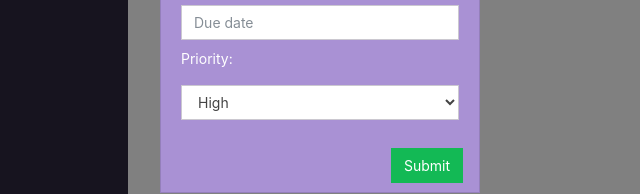
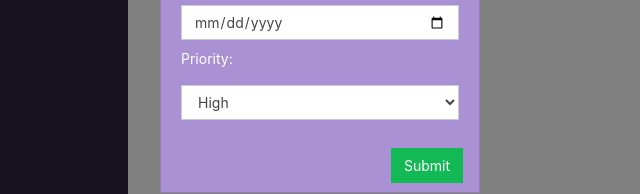
Before and after one commit to 300ms/Todo-List, a website built with webpack: page dist/index.html in a window 1280 px wide. Shown: the part 228-422 px from the top of the page, 128-768 px from the left. Built offline with nearby package versions, Linux system fonts and the light colour scheme.

Commit message:
add form input validation

```diff
--- a/src/UI.js
+++ b/src/UI.js
@@ -23,7 +23,7 @@ class UI {
 
         <div class="d-none" id="showEditFrom" style="width: 100%;">
           <form class="form-inline my-2 my-lg-0 justify-content-between" id ="project-name-form" autocomplete="off" style="width: 100%;">
-            <input class="form-control mr-sm-2" type="text" placeholder="New Project Name" name = 'title' style="width: 10rem;">
+            <input class="form-control mr-sm-2" type="text" placeholder="New Project Name" name = 'title' style="width: 10rem;" required />
             <button class="btn btn-success text-center px-0 mx-1 saveProject" type="button" style="width: 4rem;">save</button>
             <button class="btn btn-danger text-center px-0 mx-1 cancelProject" type="button" style="width: 4rem;">cancel</button>
           </form>
@@ -46,9 +46,9 @@ class UI {
         <div class="card-header">Add Task</div>
         <div class="cardBody">
           <input type="hidden" id="current-project" name="currentProject" value="${title}">
-          <input class="form-control mr-sm-2 my-2 todo-name" type="text" placeholder="Task Name" name = 'name'>
-          <input class="form-control mr-sm-2 my-2 todo-desc" type="text" placeholder="Task Description" name = 'desc'>
-          <input class="form-control mr-sm-2 my-2 todo-due-date" type="text" placeholder="Due date" name = 'dueDate'>
+          <input class="form-control mr-sm-2 my-2 todo-name" type="text" placeholder="Task Name" name = 'name' required />
+          <input class="form-control mr-sm-2 my-2 todo-desc" type="text" placeholder="Task Description" name = 'desc' />
+          <input class="form-control mr-sm-2 my-2 todo-due-date" type="date" placeholder="Due date" name = 'dueDate' />
           <label for="priority">Priority:</label>
 
           <select name="priority" id="priority" class="form-control mr-sm-2 my-2 todo-priority">
@@ -104,7 +104,7 @@ class UI {
     ul.innerHTML = `
       <li>
         <form class="my-2 my-lg-0" id="project-form" autocomplete="off">
-          <input class="form-control mr-sm-2 project-form-title" type="text" placeholder="New Project" name = 'title'>
+          <input class="form-control mr-sm-2 project-form-title" type="text" placeholder="New Project" name = 'title' required>
           <button class="btn btn-success float-right my-3 mx-3" type="submit">Submit</button>
         </form>
       </li>
```
Also changed, not shown: dist/index.html, dist/main.js.
